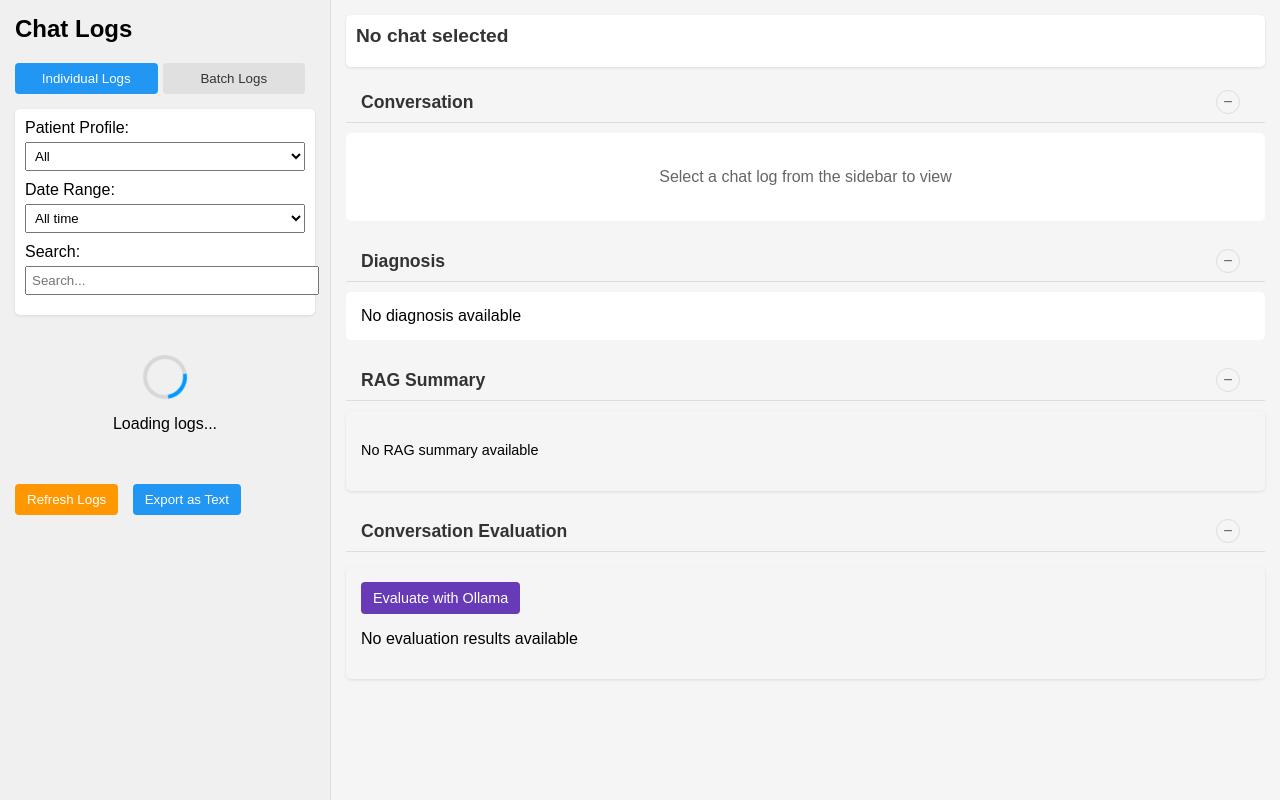
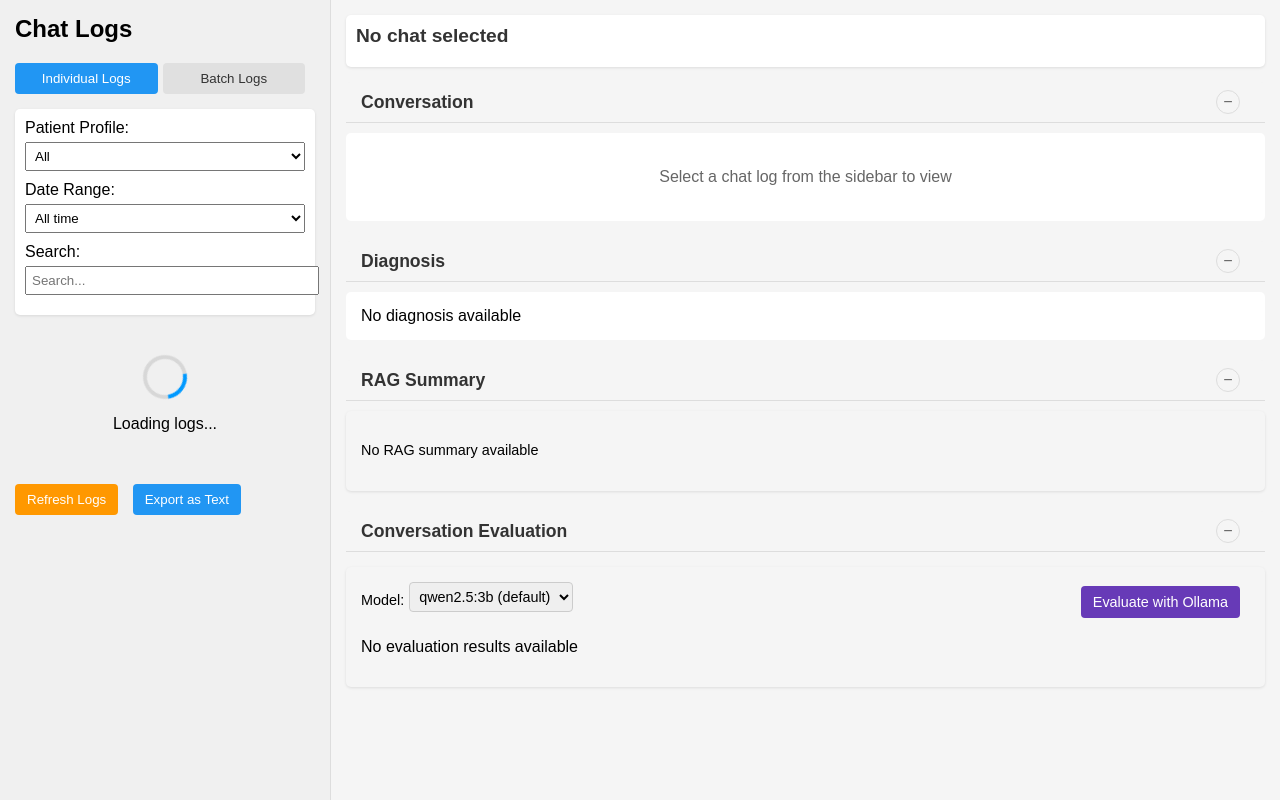
Before and after one commit to mithatco/mental_health_multiagent, a Flask app: page / in a window 1280 px wide. Run offline with Flask 3, Linux system fonts and the light colour scheme; data that the repository does not hold is empty.

Commit message:
added model selector for evaluation

```diff
--- a/interface/app.py
+++ b/interface/app.py
@@ -14,6 +14,7 @@
 import csv
 import re
 import threading
+import requests
 
 # Update the import to use our ChatLogEvaluator directly
 from utils.chat_evaluator import ChatLogEvaluator
@@ -388,11 +389,22 @@
             'message': 'Evaluation already in progress'
         })
 
+    # Get model from request data, default to the evaluator's default model if not provided
+    try:
+        request_data = request.get_json() or {}
+    except:
+        request_data = {}
+
+    model = request_data.get('model')
+
     # Start evaluation in a background thread
     def run_evaluation():
         try:
-            # Run evaluation
-            results = chat_evaluator.evaluate_log(log_id.replace('.json', ''))
+            # Run evaluation with specified model if provided
+            if model:
+                results = chat_evaluator.evaluate_log(log_id.replace('.json', ''), model=model)
+            else:
+                results = chat_evaluator.evaluate_log(log_id.replace('.json', ''))
 
             # Store results
             if 'error' in results:
@@ -418,11 +430,12 @@
                 'finish_time': time.time()
             }
 
-    # Mark evaluation as in progress with start time
+    # Mark evaluation as in progress with start time and model
     ongoing_evaluations[log_id] = {
         'status': 'in_progress',
         'start_time': time.time(),
-        'progress': 0
+        'progress': 0,
+        'model': model
     }
 
     thread = threading.Thread(target=run_evaluation)
@@ -431,7 +444,7 @@
 
     return jsonify({
         'status': 'started',
-        'message': 'Evaluation started'
+        'message': f'Evaluation started' + (f' with model {model}' if model else '')
     })
 
 # Improve the status endpoint to handle caching
@@ -488,6 +501,19 @@
 
     return jsonify(status), 200, response_headers
 
+@app.route('/api/models', methods=['GET'])
+def get_models():
+    """Get available Ollama models."""
+    try:
+        response = requests.get("http://localhost:11434/api/tags")
+        if response.status_code == 200:
+            models = [model['name'] for model in response.json().get('models', [])]
+            return jsonify({'models': models})
+        else:
+            return jsonify({'error': f'Failed to fetch models from Ollama API: {response.status_code}'}), 500
+    except Exception as e:
+        return jsonify({'error': f'Error fetching models: {str(e)}'}), 500
+
 def create_app(logs_dir=None):
     """Create and configure the Flask application."""
     global chat_log_manager, chat_evaluator
--- a/interface/static/css/styles.css
+++ b/interface/static/css/styles.css
@@ -404,10 +404,24 @@
     margin-bottom: 15px;
 }
 
-.evaluation-header h3 {
-    margin: 0;
-    color: #333;
-    font-size: 1.2em;
+.evaluation-model-selector {
+    display: flex;
+    align-items: center;
+    margin-right: 10px;
+}
+
+.evaluation-model-selector label {
+    margin-right: 5px;
+    font-size: 0.9em;
+    white-space: nowrap;
+}
+
+.evaluation-model-selector select {
+    padding: 5px;
+    border-radius: 4px;
+    border: 1px solid #ccc;
+    font-size: 0.9em;
+    min-width: 120px;
 }
 
 .evaluate-btn {
--- a/interface/static/js/viewer.js
+++ b/interface/static/js/viewer.js
@@ -31,6 +31,9 @@
 
     // Add section toggle functionality
     setupSectionToggles();
+
+    // Fetch available models for evaluation
+    fetchAvailableModels();
 });
 
 // Switch between individual and batch views
@@ -471,6 +474,9 @@
     const newEvaluateBtn = evaluateBtn.cloneNode(true);
     evaluateBtn.parentNode.replaceChild(newEvaluateBtn, evaluateBtn);
 
+    // Refresh available models
+    fetchAvailableModels();
+
     // Fetch chat data
     fetch(`/api/logs/${chatId}`)
         .then(response => response.json())
@@ -754,9 +760,17 @@
     evaluateBtn.disabled = true;
     evaluateBtn.textContent = "Evaluating...";
 
-    // Call API to start evaluation
+    // Get selected model
+    const modelSelect = document.getElementById('model-select');
+    const selectedModel = modelSelect.value;
+
+    // Call API to start evaluation with the selected model
     fetch(`/api/logs/${chatId}/evaluate`, {
-        method: 'POST'
+        method: 'POST',
+        headers: {
+            'Content-Type': 'application/json',
+        },
+        body: JSON.stringify({ model: selectedModel })
     })
     .then(response => response.json())
     .then(data => {
@@ -1102,3 +1116,57 @@
         }
     });
 }
+
+// Function to fetch available models from Ollama
+function fetchAvailableModels() {
+    fetch('/api/models')
+        .then(response => response.json())
+        .then(data => {
+            const modelSelect = document.getElementById('model-select');
+            modelSelect.innerHTML = ''; // Clear existing options
+
+            if (data.error) {
+                console.error('Error fetching models:', data.error);
+                addDefaultModelOption(modelSelect);
+                return;
+            }
+
+            // Add models to dropdown
+            if (data.models && data.models.length > 0) {
+                data.models.forEach(model => {
+                    const option = document.createElement('option');
+                    option.value = model;
+                    option.textContent = model;
+                    modelSelect.appendChild(option);
+                });
+
+                // Set default selection (prefer smaller models for evaluation)
+                const preferredModels = [
+                    'qwen2.5:3b', 'gemma:2b', 'llama2:7b', 'mistral:7b', 'phi3:3b'
+                ];
+
+                for (const modelName of preferredModels) {
+                    if (data.models.includes(modelName)) {
+                        modelSelect.value = modelName;
+                        break;
+                    }
+                }
+            } else {
+                addDefaultModelOption(modelSelect);
+            }
+        })
+        .catch(error => {
+            console.error('Error fetching models:', error);
+            const modelSelect = document.getElementById('model-select');
+            addDefaultModelOption(modelSelect);
+        });
+}
+
+// Helper function to add default model option
+function addDefaultModelOption(selectElement) {
+    selectElement.innerHTML = ''; // Clear existing options
+    const option = document.createElement('option');
+    option.value = 'qwen2.5:3b';
+    option.textContent = 'qwen2.5:3b (default)';
+    selectElement.appendChild(option);
+}
--- a/interface/templates/index.html
+++ b/interface/templates/index.html
@@ -104,10 +104,16 @@
                     </div>
                 </div>
 
-                <!-- Update the evaluation container section to ensure it's simplified -->
+                <!-- Update the evaluation container section to include model selection -->
                 <div id="evaluation-section" class="section">
                     <div class="evaluation-container" id="evaluation-container">
                         <div class="evaluation-header">
+                            <div class="evaluation-model-selector">
+                                <label for="model-select">Model:</label>
+                                <select id="model-select">
+                                    <option value="loading">Loading models...</option>
+                                </select>
+                            </div>
                             <button id="evaluate-btn" class="evaluate-btn">Evaluate with Ollama</button>
                         </div>
                         <div id="evaluation-content">
```
Also changed, not shown: utils/chat_evaluator.py (+22 -2 lines), utils/llm_evaluation.py (+14 -4 lines).
